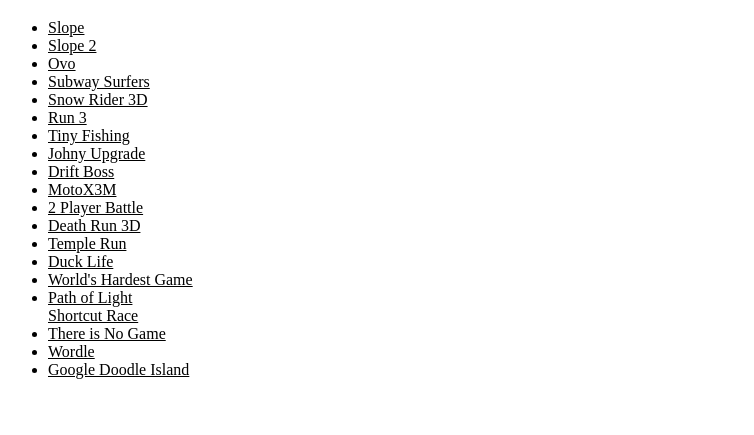
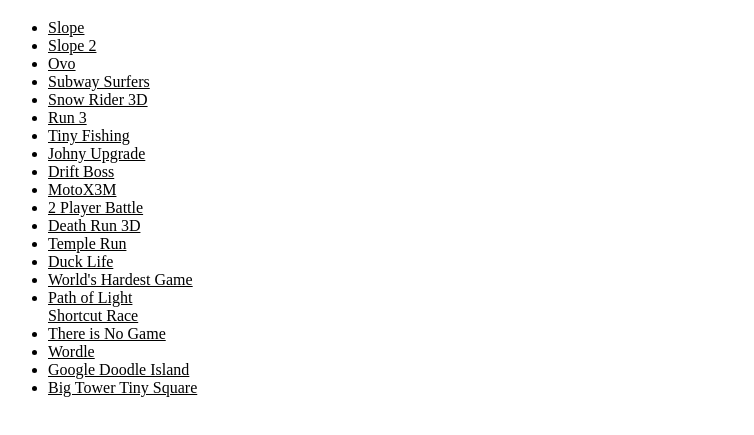
Before and after one commit to iammister1/unblocked-games-21, a plain HTML site: page pages/games.html in a window 1280 px wide. Shown: the part 63-498 px from the top of the page, without its empty margins (0-754 px from the left). Drawn offline with Linux system fonts and the light colour scheme.

Commit message:
added big tower tiny square

```diff
--- a/pages/games.html
+++ b/pages/games.html
@@ -30,5 +30,6 @@
         <li><a href="games/thereisnogame.html">There is No Game</a></li>
         <li><a href="games/wordle.html">Wordle</a></li>
         <li><a href="games/doodleisland.html">Google Doodle Island</a></li>
+        <li><a href="games/bigtowertinysquare.html">Big Tower Tiny Square</a></li>
     </ul>
 </html>
```
Also changed, not shown: pages/games/bigtowertinysquare.html (renamed from bigtowertinysquare.html).
